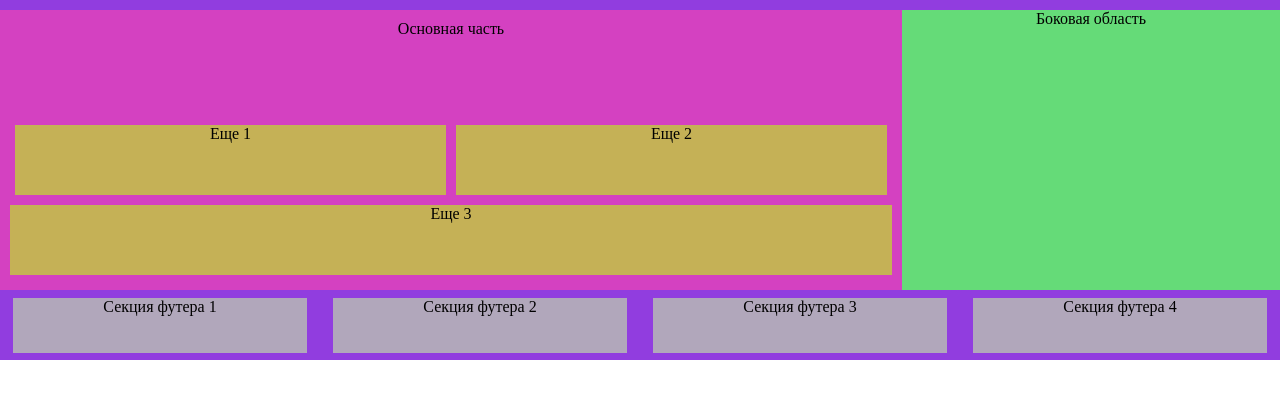
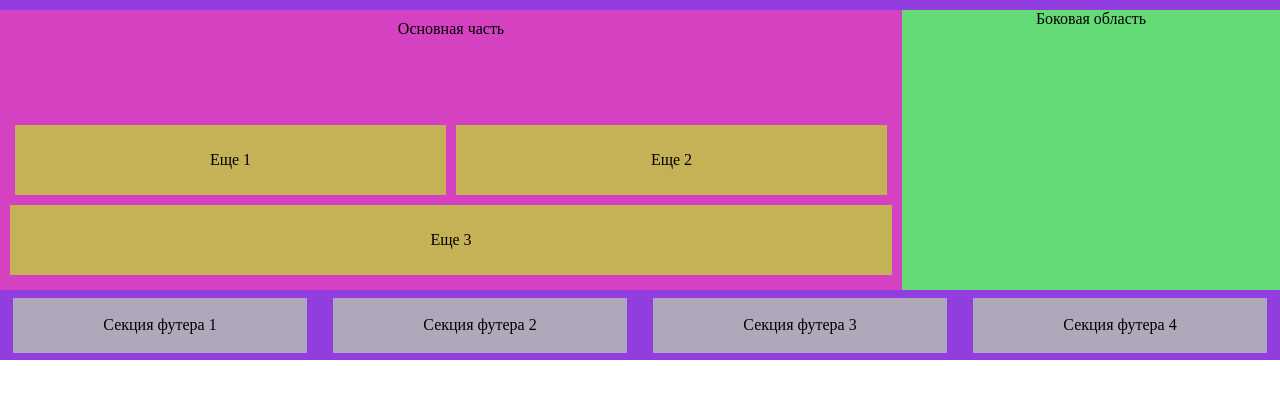
Before and after one commit to Lira11io/PageFlex, a plain HTML site: page index.html in a window 1280 px wide. Shown: the part 61-460 px from the top of the page. Drawn offline with Linux system fonts and the light colour scheme.

Commit message:
modified style

```diff
--- a/style.css
+++ b/style.css
@@ -1,6 +1,9 @@
+.root {
+  background-color: rgb(145, 61, 223);
+}
+
 .header {
   min-height: 50px;
-  background-color: rgb(145, 61, 223);
   text-align: center;
 }
 
@@ -17,7 +20,7 @@
   display: flex;
   flex-wrap: wrap;
   align-content: space-around;
-  text-align: center;
+  align-items: center;
   justify-content: center;
 }
 
@@ -41,8 +44,9 @@
   flex: 1 0 auto;
   margin: 5px;
   background-color: rgb(197, 177, 86);
-  text-align: center;
-  vertical-align: middle;
+  display: flex;
+  justify-content: center;
+  align-items: center;
 }
 
 .cub3 {
@@ -50,7 +54,9 @@
   flex: 1 0 100%;
   margin: 5px;
   background-color: rgb(197, 177, 86);
-  text-align: center;
+  display: flex;
+  justify-content: center;
+  align-items: center;
 }
 
 .aside {
@@ -62,12 +68,10 @@
 
 .footer {
   min-height: 70px;
-  background-color: rgb(145, 61, 223);
   display: flex;
   justify-content: space-around;
   align-items: center;
   text-align: center;
-  vertical-align: middle;
 }
 
 .section1 {
@@ -75,4 +79,8 @@
   width: 180px;
   background-color: rgb(177, 167, 187);
   flex: 0 0 23%;
+
+  display: flex;
+  justify-content: center;
+  align-items: center;
 }
```
